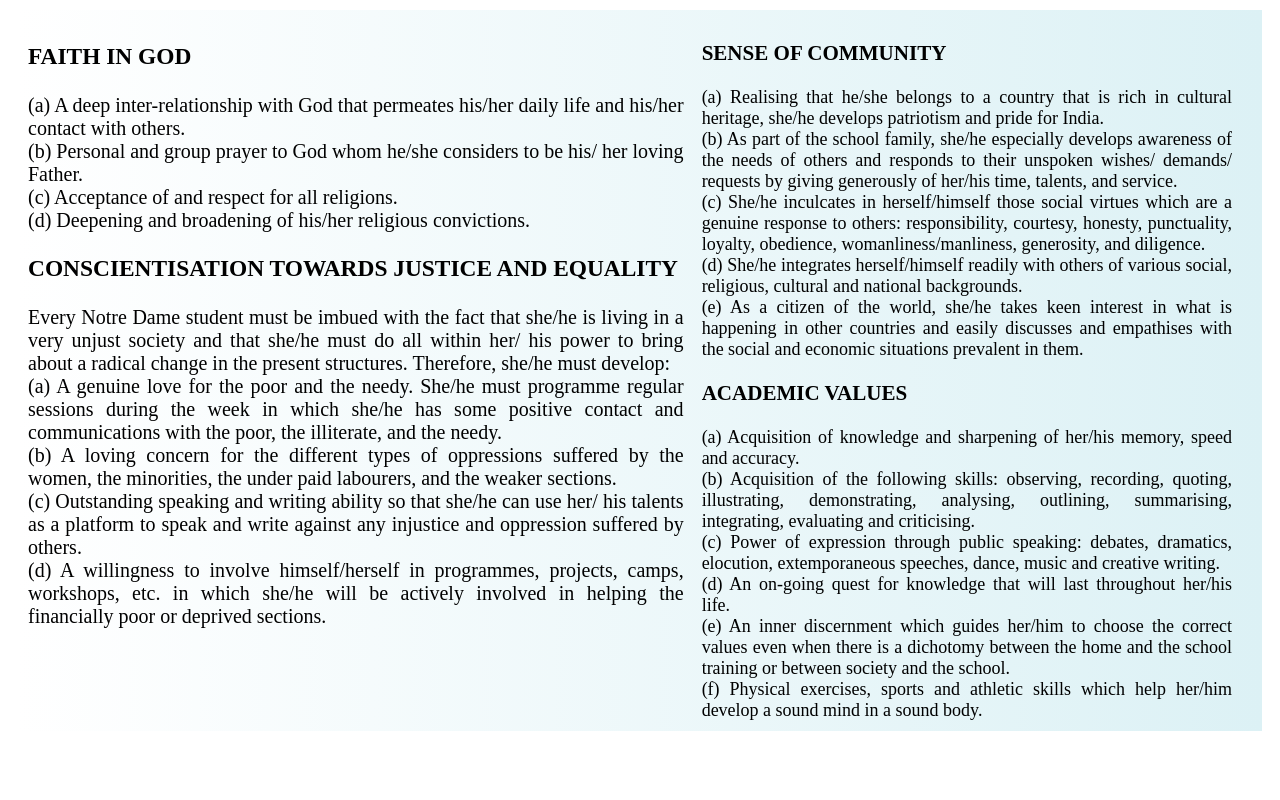
After one commit to dip7501686040/notredamedelhi, a PHP site: page /objectives.php in a window 1280 px wide. The commit adds this page. Run offline with PHP 8.4, Linux system fonts and the light colour scheme.

Commit message:
history and objectives

```diff
--- a/header.php
+++ b/header.php
@@ -28,8 +28,8 @@ $db_handler = new DBController();
                                             <div class="col-lg-6 mb-4">
 
                                                 <ul class="list-unstyled">
-                                                    <li class="nav-item"><a href="legacy.php" class="nav-link text-small pb-0" style="color: black;">Legacy</a></li>
-                                                    <li class="nav-item"><a href="" class="nav-link text-small pb-0 " style="color: black;">History</a></li>
+                                                    <li class="nav-item"><a href="legecy.php" class="nav-link text-small pb-0" style="color: black;">Legacy</a></li>
+                                                    <li class="nav-item"><a href="history.php" class="nav-link text-small pb-0 " style="color: black;">History</a></li>
                                                 </ul>
                                             </div>
                                             <div class="col-lg-6 mb-4">
@@ -41,7 +41,7 @@ $db_handler = new DBController();
                                             </div>
                                             <div class="col-lg-6 mb-4">
                                                 <ul class="list-unstyled ">
-                                                    <li class="nav-item"><a href="" class="nav-link text-small pb-0 " style="color: black;">Aims and Objectives</a></li>
+                                                    <li class="nav-item"><a href="objectives.php" class="nav-link text-small pb-0 " style="color: black;">Aims and Objectives</a></li>
                                                     <li class="nav-item"><a href="rules.php" class="nav-link text-small pb-0 " style="color: black;">Rules and Regulations</a></li>
                                                 </ul>
                                             </div>
--- /dev/null
+++ b/objectives.php
@@ -0,0 +1,90 @@
+<html>
+<head>
+<title>Aims and objectives</title>
+<meta name="viewport" content="width=device-width, initial-scale=1.0">
+<style>
+.main2{
+		display:flex;
+		margin:10px;
+		padding:10px;
+		//background-color:#d5e3dd;
+		background:linear-gradient(to left,#dcf1f5,white);
+	}
+
+	.four{
+
+		//width:33%;
+		//height:97%;
+		text-align:justify;
+		font-size:20px;
+		margin-right: 18px;
+	}
+	.five{
+			//width:33%;
+		//height:97%;
+		text-align:justify;
+		font-size:18px;
+		margin-right:20px;
+	}
+
+	@media (max-width: 768px){
+		.main2{
+			display:block;
+			width:100%;
+			height:auto;
+			margin:0px;
+			padding:0px;
+
+
+</style>
+</head>
+<body>
+<div class="main2">
+<div class="four">
+<h3>FAITH IN GOD</h3>
+
+(a) A deep inter-relationship with God that permeates his/her daily life and his/her contact with others.<br>
+(b) Personal and group prayer to God whom he/she considers to be his/ her loving Father.<br>
+(c) Acceptance of and respect for all religions.<br>
+(d) Deepening and broadening of his/her religious convictions.<br>
+
+<h3>CONSCIENTISATION TOWARDS JUSTICE AND EQUALITY</h3>
+
+Every Notre Dame student must be imbued with the fact that she/he is living in a very unjust society
+and that she/he must do all within her/ his power to bring about a radical change in the present structures.
+ Therefore, she/he must develop:<br>
+(a) A genuine love for the poor and the needy. She/he must programme regular sessions during the week in which she/he
+ has some positive contact and communications with the poor, the illiterate, and the needy.<br>
+(b) A loving concern for the different types of oppressions suffered by the women, the minorities, the under
+ paid labourers, and the weaker sections.<br>
+(c) Outstanding speaking and writing ability so that she/he can use her/ his talents as a platform to speak
+ and write against any injustice and oppression suffered by others.<br>
+(d) A willingness to involve himself/herself in programmes, projects, camps, workshops, etc. in which she/he will
+be actively involved in helping the financially poor or deprived sections.
+</div>
+<div class="five">
+<h3>SENSE OF COMMUNITY</h3>
+
+(a) Realising that he/she belongs to a country that is rich in cultural heritage, she/he develops patriotism and pride for India.<br>
+(b) As part of the school family, she/he especially develops awareness of the needs of others and responds to their unspoken wishes/
+demands/ requests by giving generously of her/his time, talents, and service.<br>
+(c) She/he inculcates in herself/himself those social virtues which are a genuine response to others: responsibility, courtesy,
+ honesty, punctuality, loyalty, obedience, womanliness/manliness, generosity, and diligence.<br>
+(d) She/he integrates herself/himself readily with others of various social, religious, cultural and national backgrounds.<br>
+(e) As a citizen of the world, she/he takes keen interest in what is happening in other countries and easily discusses and
+ empathises with the social and economic situations prevalent in them.<br>
+
+ <h3>ACADEMIC VALUES</h3>
+
+(a) Acquisition of knowledge and sharpening of her/his memory, speed and accuracy.<br>
+(b) Acquisition of the following skills: observing, recording, quoting, illustrating, demonstrating, analysing,
+ outlining, summarising, integrating, evaluating and criticising.<br>
+(c) Power of expression through public speaking: debates, dramatics, elocution, extemporaneous speeches, dance, music and creative writing.<br>
+(d) An on-going quest for knowledge that will last throughout her/his life.<br>
+(e) An inner discernment which guides her/him to choose the correct values even when there is a dichotomy between the
+ home and the school training or between society and the school.<br>
+(f) Physical exercises, sports and athletic skills which help her/him develop a sound mind in a sound body.<br>
+</div>
+</div>
+</body>
+</html>
```
Also changed, not shown: history.php (added, +44 -0 lines).
